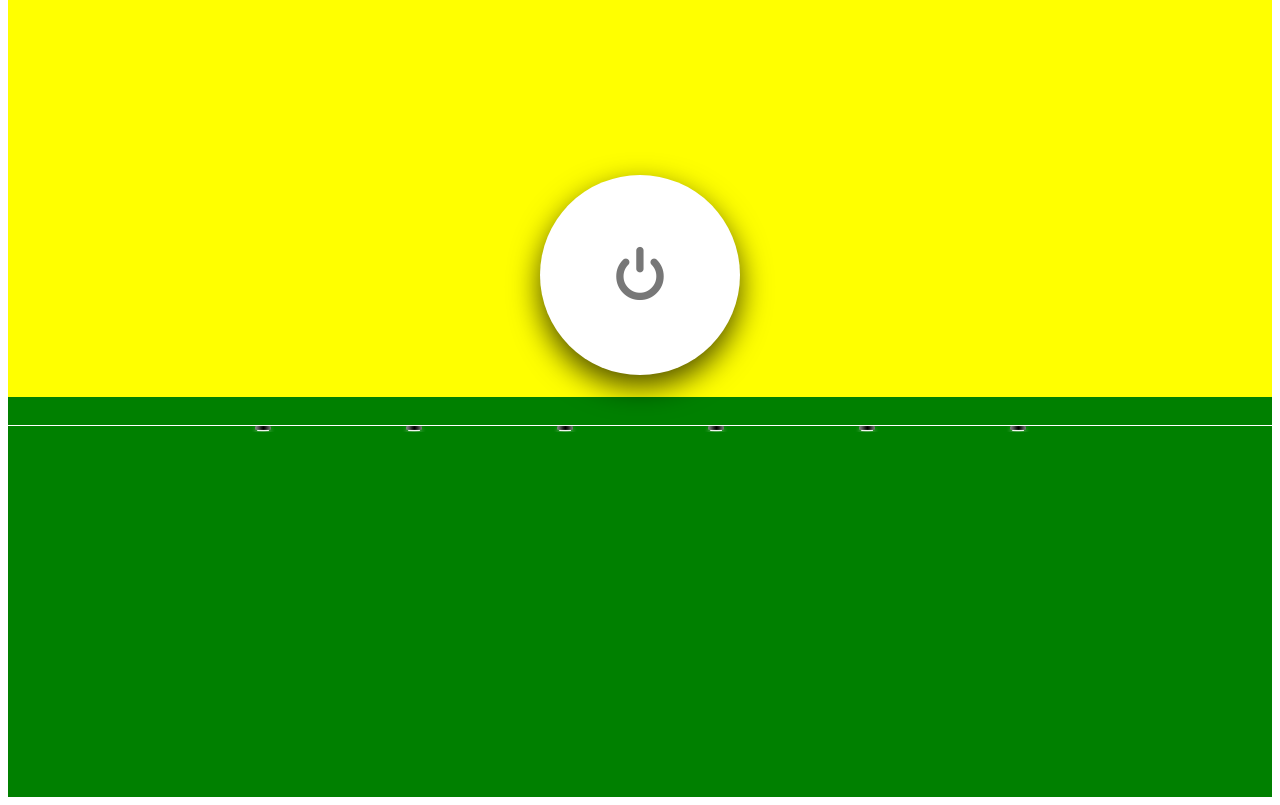
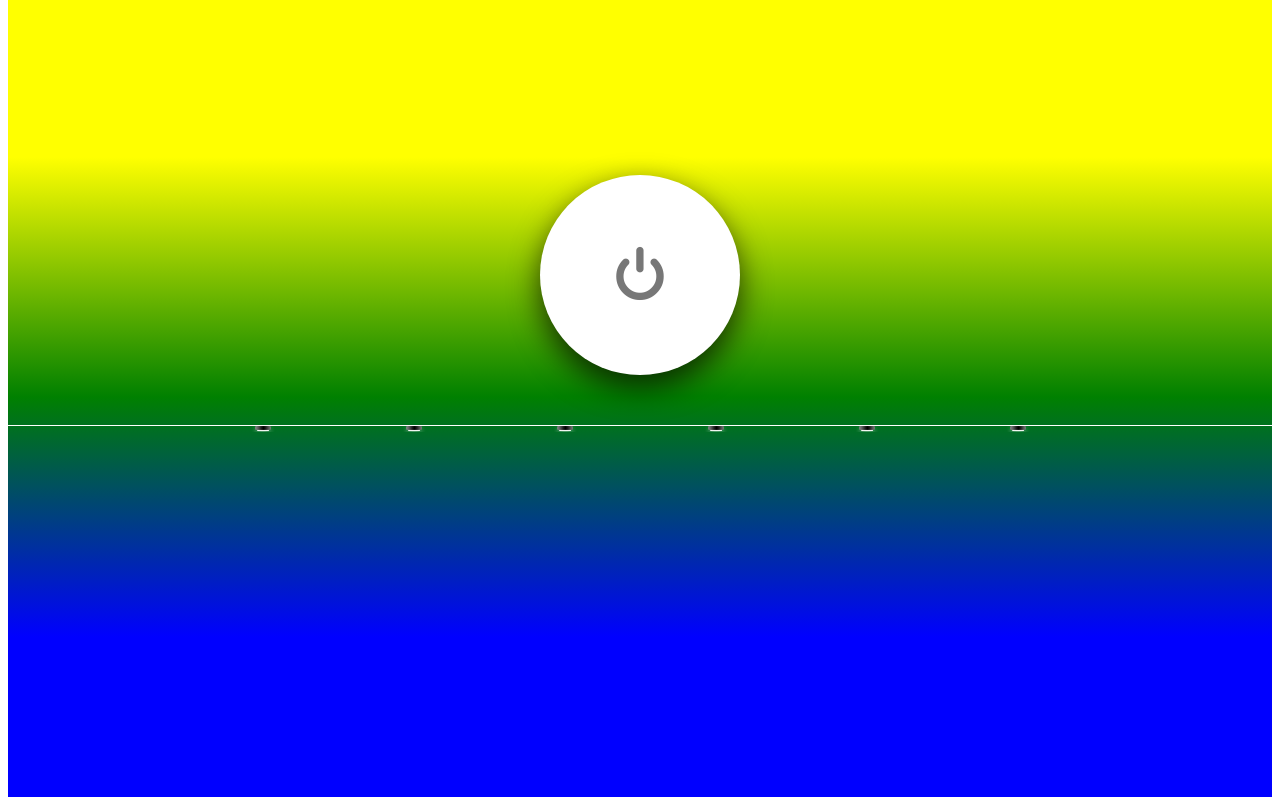
Before and after one commit to cuba900/Botao-Liga-Desliga, a plain HTML site: page index.html in a window 1280 px wide. Shown: the part 48-853 px from the top of the page. Drawn offline with Linux system fonts and the light colour scheme.

Commit message:
update04102019

```diff
--- a/css/style.css
+++ b/css/style.css
@@ -1,6 +1,6 @@
 .corpo {
     margin: 0;
-    background: linear-gradient(yellow 50%,green 50%);
+    background: linear-gradient(yellow 20%,green 50%, blue 80%);
     min-height: 100vh;
     display: flex;
     justify-content: center;
```
Also changed, not shown: img/luz red.png (deleted), img/luz y.png (deleted).
